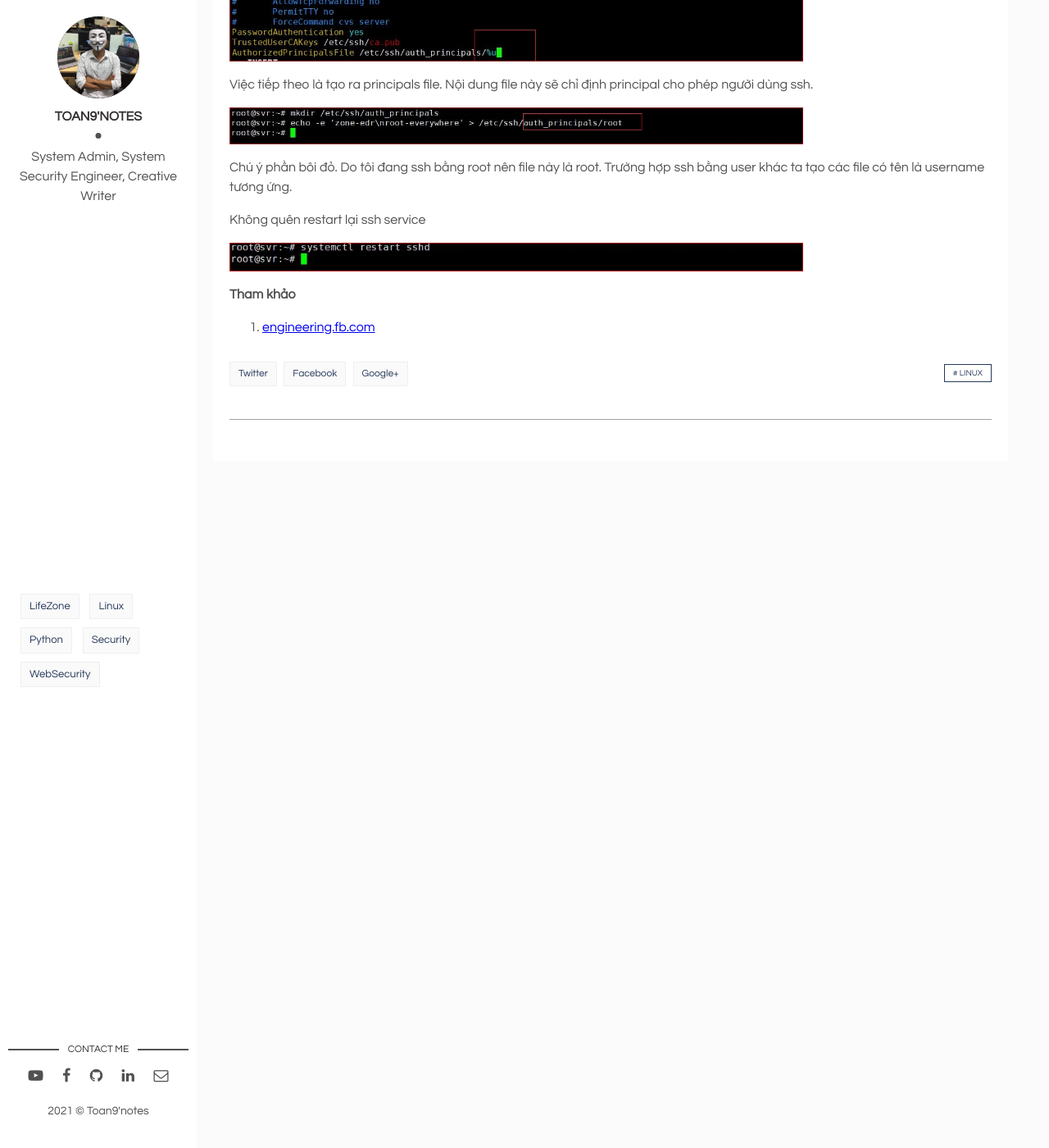
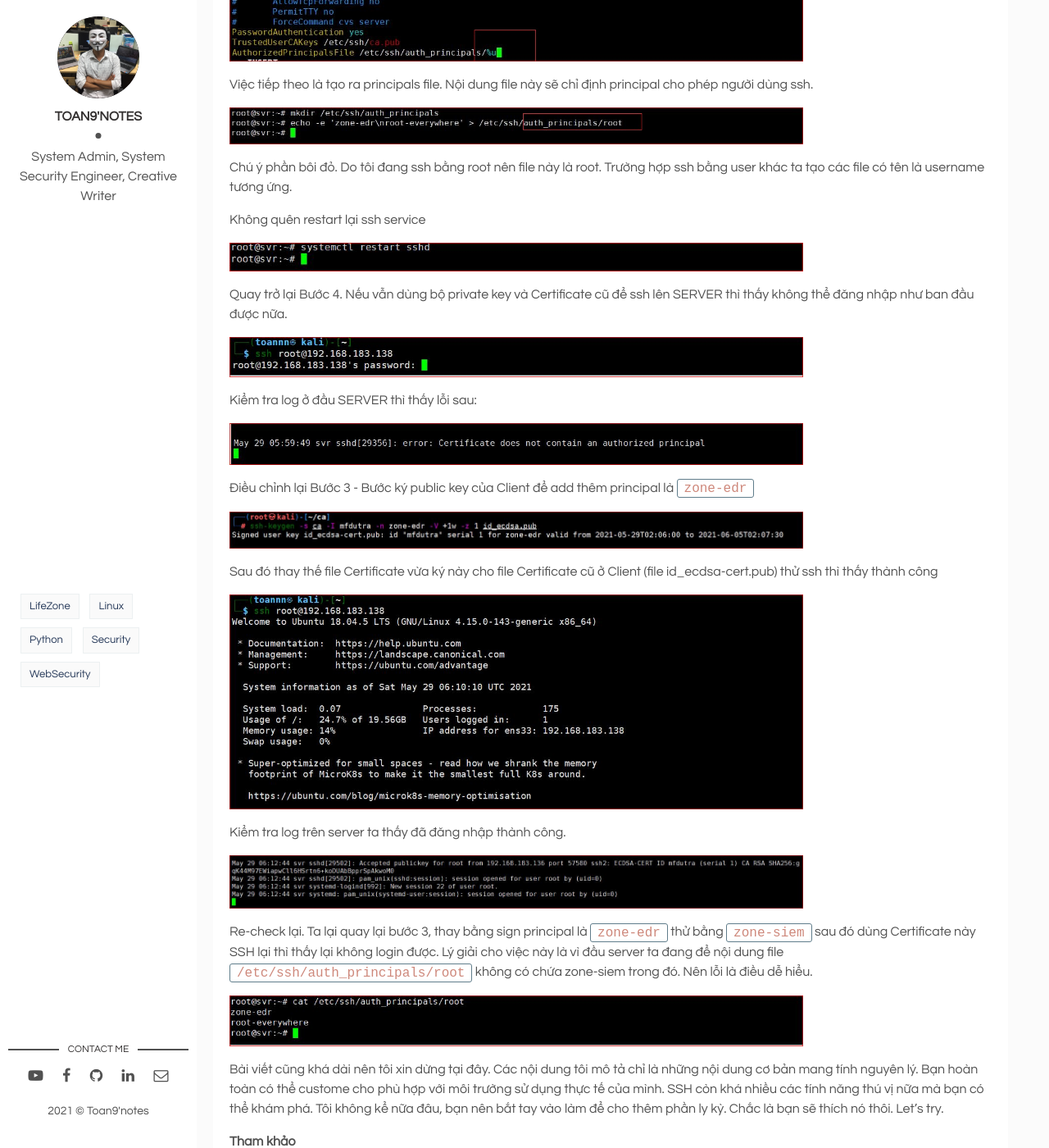
Before and after one commit to toannai/toan9, a Jekyll site: the page built from _posts/2021-05-28-ssh-ca-scalable-and-secure-access-with-ssh.markdown, in a window 1280 px wide and 1400 px high, scrolled down 5867 px. Shown: the whole window at 82% size. Built offline with Jekyll 4.4.1, drawn with Linux system fonts in a browser that asks for light colours; comment, search, counter and statistics services are not loaded.

Commit message:
finished

````diff
--- a/_posts/2021-05-28-ssh-ca-scalable-and-secure-access-with-ssh.markdown
+++ b/_posts/2021-05-28-ssh-ca-scalable-and-secure-access-with-ssh.markdown
@@ -132,6 +132,32 @@ Không quên restart lại ssh service
 
 ![restart ssh]({{site.url}}/assets/img/2021/05/28/20210528_restartsshd.JPG){:width="700px"}
 
+Quay trở lại Bước 4. Nếu vẫn dùng bộ private key và Certificate cũ để ssh lên SERVER thì thấy không thể đăng nhập như ban đầu được nữa.
+
+![cant ssh]({{site.url}}/assets/img/2021/05/28/20210528_cantssh.JPG){:width="700px"}
+
+Kiểm tra log ở đầu SERVER thì thấy lỗi sau:
+
+![ssh error]({{site.url}}/assets/img/2021/05/28/20210528_ssherror.JPG){:width="700px"}
+
+Điều chỉnh lại Bước 3 - Bước ký public key của Client để add thêm principal là ```zone-edr```
+
+![Principle]({{site.url}}/assets/img/2021/05/28/20210528_add_princ.JPG){:width="700px"}
+
+Sau đó thay thế file Certificate vừa ký này cho file Certificate cũ ở Client (file id_ecdsa-cert.pub) thử ssh thì thấy thành công
+
+![Ssh Principle suc]({{site.url}}/assets/img/2021/05/28/20210528_ssh_princ_sucess.JPG){:width="700px"}
+
+Kiểm tra log trên server ta thấy đã đăng nhập thành công.
+
+![Ssh Principle suc log]({{site.url}}/assets/img/2021/05/28/20210528_ssh_princ_sucess_log.JPG){:width="700px"}
+
+
+Re-check lại. Ta lại quay lại bước 3, thay bằng sign principal là ```zone-edr``` thử bằng ```zone-siem``` sau đó dùng Certificate này SSH lại thì thấy lại không login được. Lý giải cho việc này là vì đầu server ta đang để nội dung file ```/etc/ssh/auth_principals/root``` không có chứa zone-siem trong đó. Nên lỗi là điều dễ hiểu.
+
+![Ssh Principle suc log]({{site.url}}/assets/img/2021/05/28/20210528_svr_princ.JPG){:width="700px"}
+
+Bài viết cũng khá dài nên tôi xin dừng tại đây. Các nội dung tôi mô tả chỉ là những nội dung cơ bản mang tính nguyên lý. Bạn hoàn toàn có thể custome cho phù hợp với môi trường sử dụng thực tế của mình. SSH còn khá nhiều các tính năng thú vị nữa mà bạn có thể khám phá. Tôi không kể nữa đâu, bạn nên bắt tay vào làm để cho thêm phần ly kỳ. Chắc là bạn sẽ thích nó thôi. Let's try.
 
 **Tham khảo**
 
````
Also changed, not shown: assets/img/2021/05/28/20210528_add_princ.JPG (added), assets/img/2021/05/28/20210528_cantssh.JPG (added), assets/img/2021/05/28/20210528_ssh_princ_sucess.JPG (added), assets/img/2021/05/28/20210528_ssh_princ_sucess_log.JPG (added), assets/img/2021/05/28/20210528_ssherror.JPG (added), assets/img/2021/05/28/20210528_svr_princ.JPG (added).
